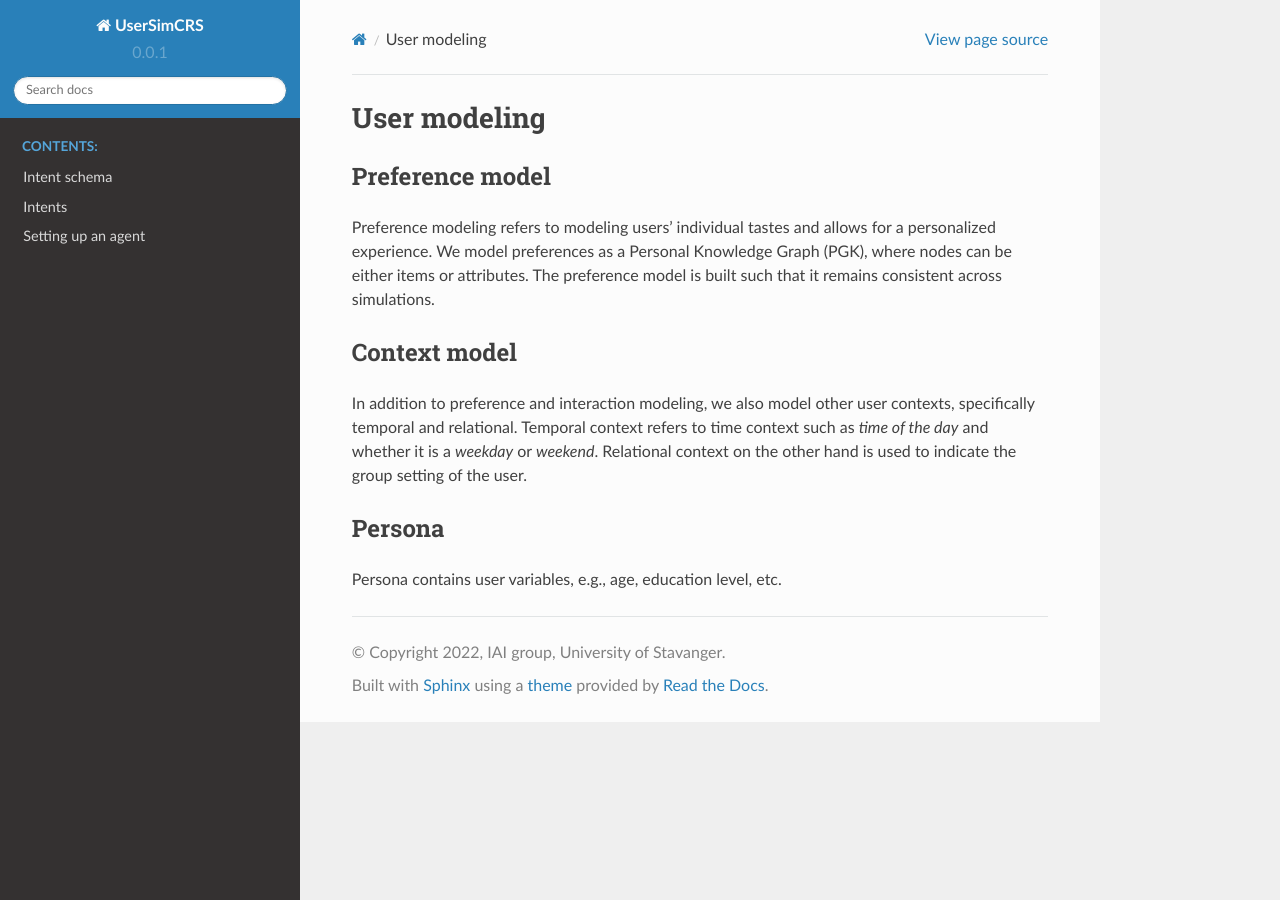
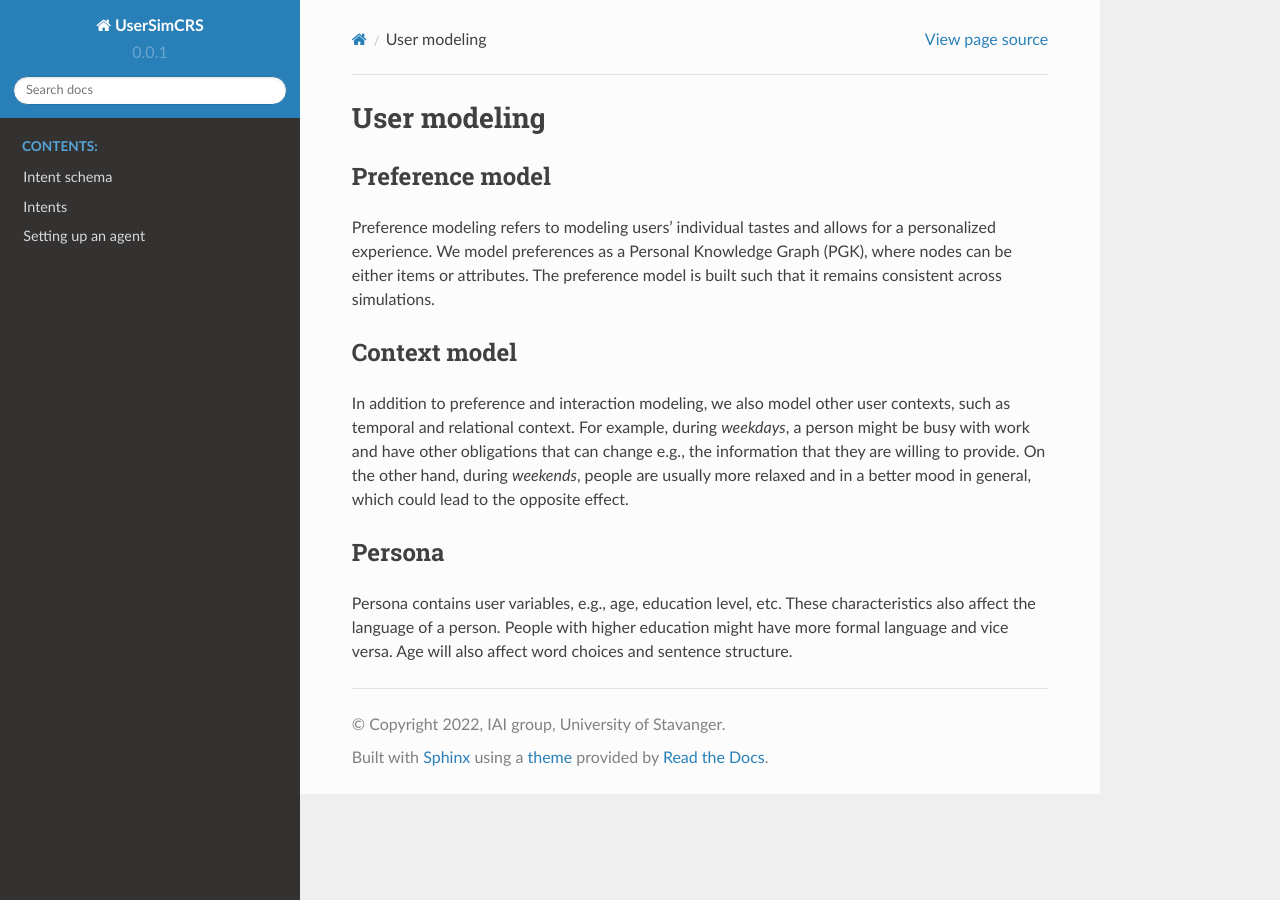
Before and after one commit to iai-group/UserSimCRS, a Sphinx documentation site: the page built from docs/source/user_modeling.rst, in a window 1280 px wide. Built offline with Sphinx 7.4.7 and the Read the Docs theme 2.0.0, drawn with Linux system fonts in a browser that asks for light colours; pages that are not in the unit, such as notebooks, are missing from menus.

Commit message:
Illustrate context and persona concepts

```diff
--- a/docs/source/user_modeling.rst
+++ b/docs/source/user_modeling.rst
@@ -9,9 +9,10 @@ Preference modeling refers to modeling users' individual tastes and allows for a
 Context model
 -------------
 
-In addition to preference and interaction modeling, we also model other user contexts, specifically temporal and relational. Temporal context refers to time context such as *time of the day* and whether it is a *weekday* or *weekend*. Relational context on the other hand is used to indicate the group setting of the user.
+In addition to preference and interaction modeling, we also model other user contexts, such as temporal and relational context.
+For example, during *weekdays*, a person might be busy with work and have other obligations that can change e.g., the information that they are willing to provide. On the other hand, during *weekends*, people are usually more relaxed and in a better mood in general, which could lead to the opposite effect.
 
 Persona
 -------
 
-Persona contains user variables, e.g., age, education level, etc.
+Persona contains user variables, e.g., age, education level, etc. These characteristics also affect the language of a person. People with higher education might have more formal language and vice versa. Age will also affect word choices and sentence structure.
```
